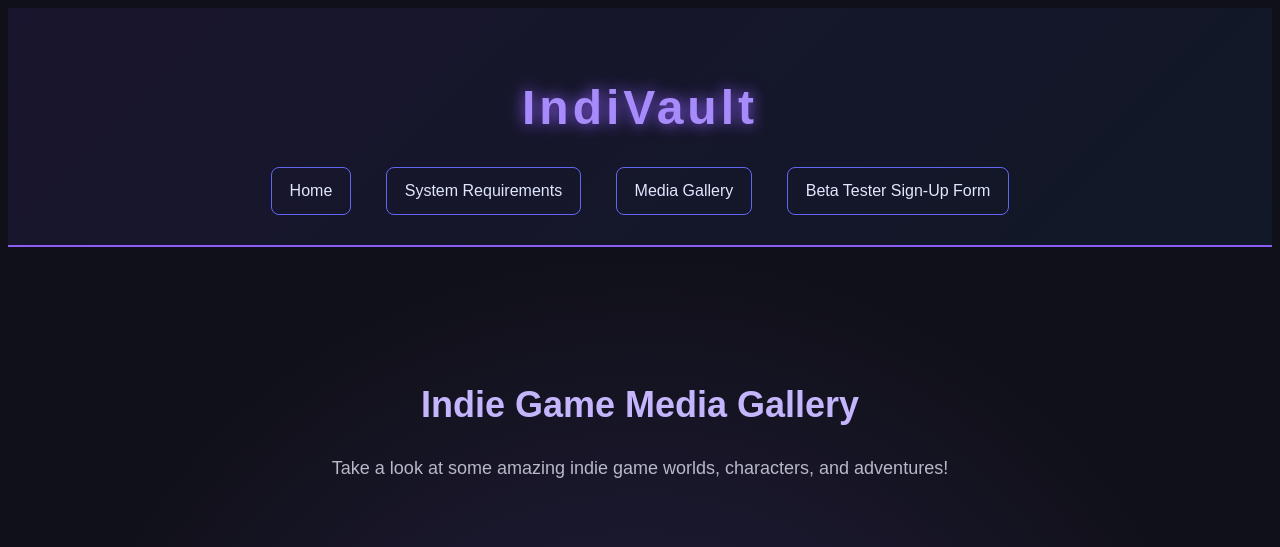
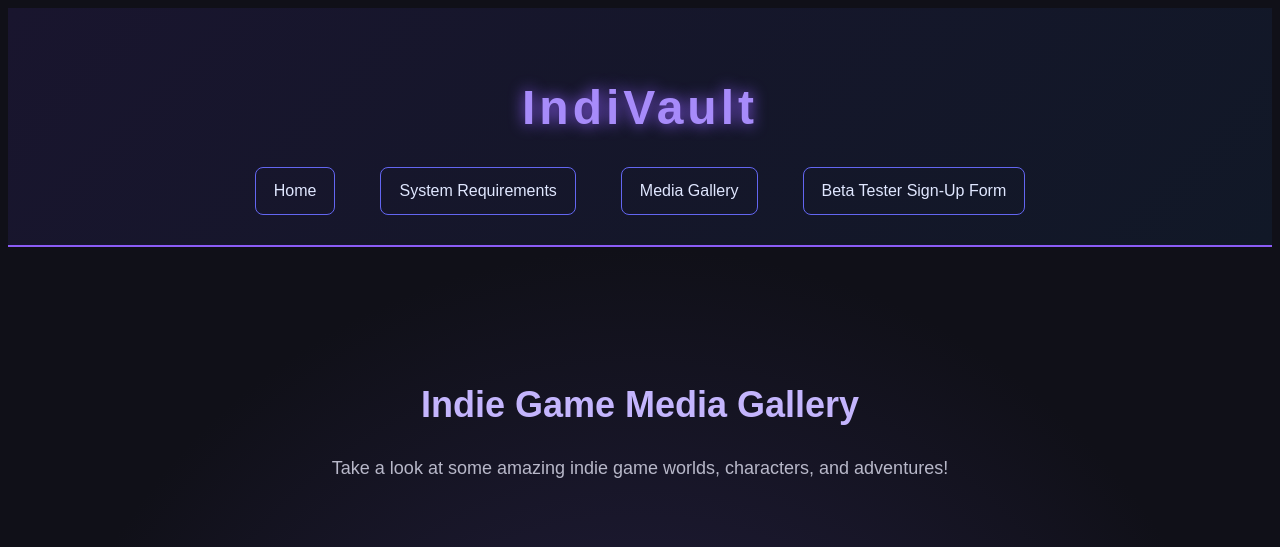
Before and after one commit to Bradd73/project, a plain HTML site: page mediagallery.html in a window 1280 px wide. Shown: the top 547 px of the page. Drawn offline with Linux system fonts and the light colour scheme.

Commit message:
changed some things more

```diff
--- a/main.css
+++ b/main.css
@@ -1,3 +1,42 @@
+body {
+    text-align: center;
+}
+
+header {
+    text-align: center;
+}
+
+nav {
+    display: flex;
+    justify-content: center;
+    align-items: center;
+    flex-wrap: wrap;
+    gap: 15px;
+}
+
+main {
+    display: flex;
+    flex-direction: column;
+    align-items: center;
+    justify-content: center;
+    text-align: center;
+    min-height: 70vh;
+    padding: 40px 20px;
+}
+
+main h2 {
+    margin-bottom: 20px;
+}
+
+main p {
+    margin: 0 auto 30px;
+}
+
+main .back-home {
+    margin: 10px;
+}
+
+
 * General Page Styling */
 * {
     margin: 0;
--- a/mediagallery.html
+++ b/mediagallery.html
@@ -60,4 +60,19 @@
     </main>
 
 </body>
+<script>
+    window.addEventListener("load", function() {
+
+        let overlay = document.createElement("div");
+
+        overlay.className = "explosion-overlay";
+
+        document.body.appendChild(overlay);
+
+        setTimeout(function() {
+            overlay.remove();
+        }, 2000);
+
+    });
+</script>
 </html>
```
